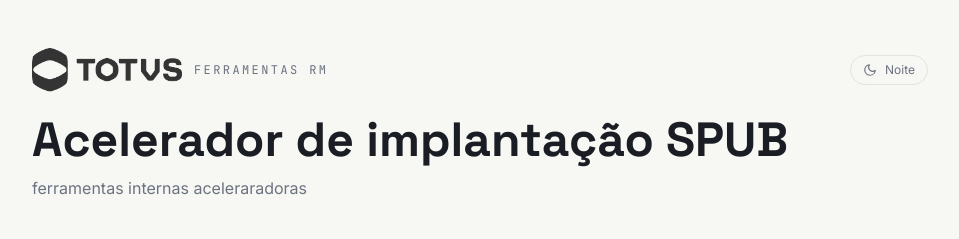
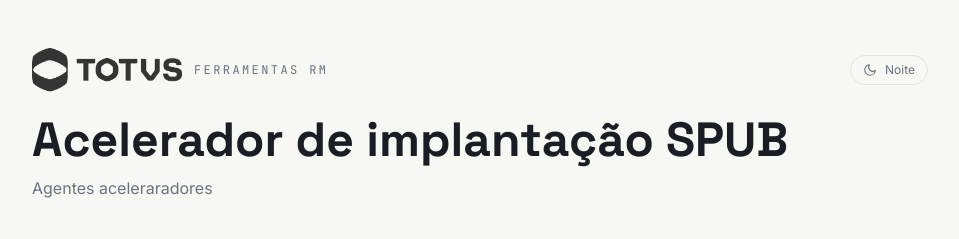
Before and after one commit to mateusroliveira-collab/acelerador_rm, a Next.js app: page / in a window 1280 px wide. Shown: the top 239 px of the page, without its empty margins (160-1119 px from the left). Built offline with nearby package versions, Linux system fonts and the light colour scheme.

Commit message:
trocando a descrição

```diff
--- a/app/page.tsx
+++ b/app/page.tsx
@@ -35,7 +35,7 @@
           Acelerador de implantação SPUB
         </h1>
         <p className="mt-3 max-w-xl text-muted">
-          ferramentas internas aceleraradoras
+          Agentes aceleraradores
         </p>
 
         <div className="mt-10 grid gap-4 sm:grid-cols-3">
```
